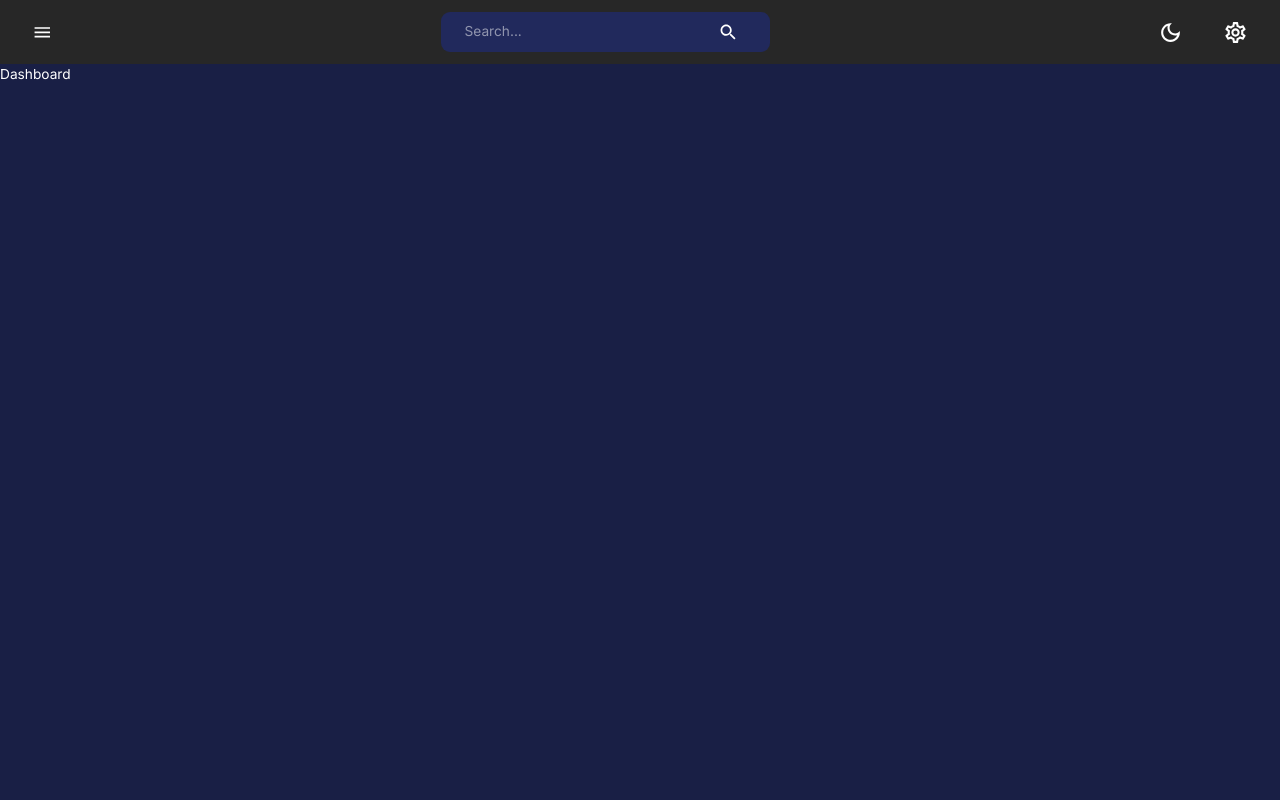
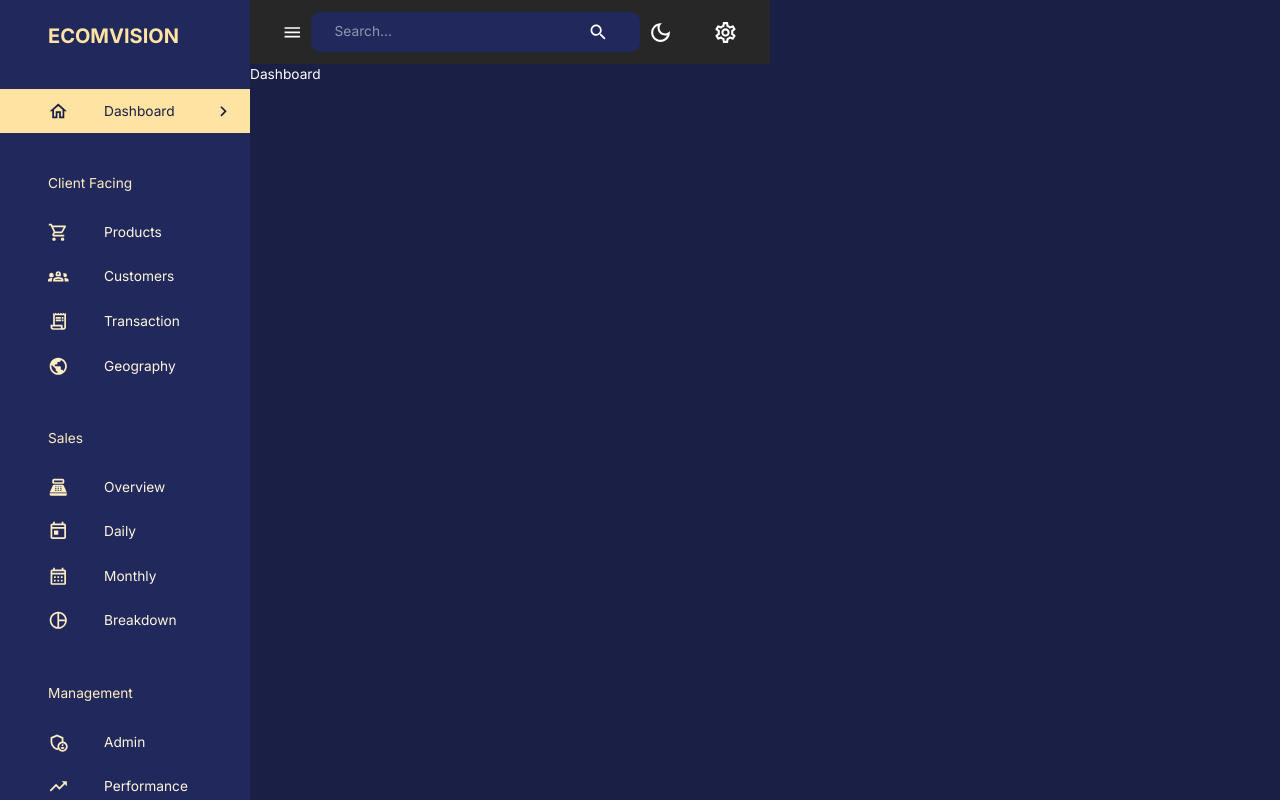
Before and after one commit to modopo/admin-dashboard, a React (Create React App) app in the folder client/: page /dashboard in a window 1280 px wide. Built offline with nearby package versions, Linux system fonts and the light colour scheme.

Commit message:
navbar displayed

```diff
--- /dev/null
+++ b/client/src/components/Sidebar.jsx
@@ -0,0 +1,200 @@
+import React from "react";
+import {
+  Box,
+  Divider,
+  Drawer,
+  IconButton,
+  List,
+  ListItem,
+  ListItemButton,
+  ListItemIcon,
+  ListItemText,
+  Typography,
+  useTheme,
+} from "@mui/material";
+import {
+  SettingsOutlined,
+  ChevronLeft,
+  ChevronRightOutlined,
+  HomeOutlined,
+  ShoppingCartOutlined,
+  Groups2Outlined,
+  ReceiptLongOutlined,
+  PublicOutlined,
+  PointOfSaleOutlined,
+  TodayOutlined,
+  CalendarMonthOutlined,
+  AdminPanelSettingsOutlined,
+  TrendingUpOutlined,
+  PieChartOutlined,
+} from "@mui/icons-material";
+import { useEffect, useState } from "react";
+import { useLocation, useNavigate } from "react-router-dom";
+import FlexBetween from "./FlexBetween.jsx";
+import profileImage from "assets/profile.png";
+
+const navItems = [
+  {
+    text: "Dashboard",
+    icon: <HomeOutlined />,
+  },
+  {
+    text: "Client Facing",
+    icon: null,
+  },
+  {
+    text: "Products",
+    icon: <ShoppingCartOutlined />,
+  },
+  {
+    text: "Customers",
+    icon: <Groups2Outlined />,
+  },
+  {
+    text: "Transaction",
+    icon: <ReceiptLongOutlined />,
+  },
+  {
+    text: "Geography",
+    icon: <PublicOutlined />,
+  },
+  {
+    text: "Sales",
+    icon: null,
+  },
+  {
+    text: "Overview",
+    icon: <PointOfSaleOutlined />,
+  },
+  {
+    text: "Daily",
+    icon: <TodayOutlined />,
+  },
+  {
+    text: "Monthly",
+    icon: <CalendarMonthOutlined />,
+  },
+  {
+    text: "Breakdown",
+    icon: <PieChartOutlined />,
+  },
+  {
+    text: "Management",
+    icon: null,
+  },
+  {
+    text: "Admin",
+    icon: <AdminPanelSettingsOutlined />,
+  },
+  {
+    text: "Performance",
+    icon: <TrendingUpOutlined />,
+  },
+];
+
+const Sidebar = ({
+  drawerWidth,
+  isSidebarOpen,
+  setIsSidebarOpen,
+  isNonMobile,
+}) => {
+  const { pathname } = useLocation();
+  const [active, setActive] = useState("");
+  const navigate = useNavigate();
+  const theme = useTheme();
+
+  useEffect(() => {
+    setActive(pathname.substring(1));
+  }, [pathname]);
+
+  return (
+    <Box component="nav">
+      {isSidebarOpen && (
+        <Drawer
+          open={isSidebarOpen}
+          onClose={() => setIsSidebarOpen(false)}
+          variant="persistent"
+          anchor="left"
+          sx={{
+            width: drawerWidth,
+            "& .MuiDrawer-paper": {
+              color: theme.palette.secondary[200],
+              backgroundColor: theme.palette.background.alt,
+              boxSizing: "border-box",
+              borderWidth: isNonMobile ? 0 : "2px",
+              width: drawerWidth,
+            },
+          }}
+        >
+          <Box width="100%">
+            <Box m="1.5rem 2rem 2rem 3rem">
+              <FlexBetween color={theme.palette.secondary.main}>
+                <Box display="flex" alignItems="center" gap="0.5rem">
+                  <Typography variant="h4" fontWeight="bold">
+                    ECOMVISION
+                  </Typography>
+                </Box>
+                {!isNonMobile && (
+                  <IconButton onClick={() => setIsSidebarOpen(!isSidebarOpen)}>
+                    <ChevronLeft />
+                  </IconButton>
+                )}
+              </FlexBetween>
+            </Box>
+            <List>
+              {navItems.map(({ text, icon }) => {
+                if (!icon) {
+                  return (
+                    <Typography key={text} sx={{ m: "2.5rem 0 1rem 3rem" }}>
+                      {text}
+                    </Typography>
+                  );
+                }
+                const lcText = text.toLowerCase();
+
+                return (
+                  <ListItem key={text} disablePadding>
+                    <ListItemButton
+                      onClick={() => {
+                        navigate(`/${lcText}`);
+                        setActive(lcText);
+                      }}
+                      sx={{
+                        backgroundColor:
+                          active === lcText
+                            ? theme.palette.secondary[300]
+                            : "transparent",
+                        color:
+                          active === lcText
+                            ? theme.palette.primary[600]
+                            : theme.palette.secondary[100],
+                      }}
+                    >
+                      <ListItemIcon
+                        sx={{
+                          ml: "2rem",
+                          color:
+                            active === lcText
+                              ? theme.palette.primary[600]
+                              : theme.palette.secondary[200],
+                        }}
+                      >
+                        {icon}
+                      </ListItemIcon>
+                      <ListItemText primary={text} />
+                      {active === lcText && (
+                        <ChevronRightOutlined sx={{ ml: "auto" }} />
+                      )}
+                    </ListItemButton>
+                  </ListItem>
+                );
+              })}
+            </List>
+          </Box>
+        </Drawer>
+      )}
+    </Box>
+  );
+};
+
+export default Sidebar;
--- a/client/src/scenes/layout/index.jsx
+++ b/client/src/scenes/layout/index.jsx
@@ -1,17 +1,32 @@
-import React, {useState} from 'react';
+import React, { useState } from "react";
 import { Box, useMediaQuery } from "@mui/material";
 import { Outlet } from "react-router-dom";
 import { useSelector } from "react-redux";
 import Navbar from "components/Navbar";
+import Sidebar from "components/Sidebar";
 
 const Layout = () => {
-  return <Box width="100%" height="100%" >
-    <Box>
-      <Navbar />
-      <Outlet />
+  const isNonMobile = useMediaQuery("(min-width: 600px)");
+  const [isSidebarOpen, setIsSidebarOpen] = useState(true);
+  return (
+    <Box display={isNonMobile ? "flex" : "block"} width="100%" height="100%">
+      <Box>
+        <Sidebar
+          isNonMobile={isNonMobile}
+          drawerWidth="250px"
+          isSidebarOpen={isSidebarOpen}
+          setIsSidebarOpen={setIsSidebarOpen}
+        />
+      </Box>
+      <Box>
+        <Navbar
+          isSidebarOpen={isSidebarOpen}
+          setIsSidebarOpen={setIsSidebarOpen}
+        />
+        <Outlet />
+      </Box>
     </Box>
-
-  </Box>
+  );
 };
 
 export default Layout;
```
